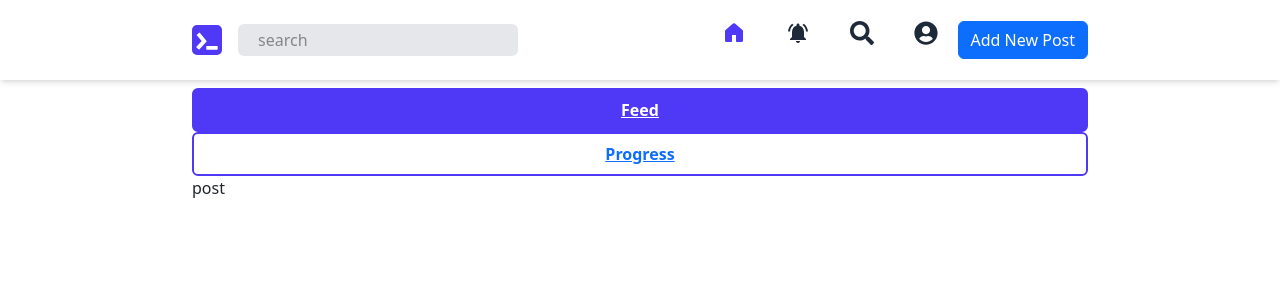
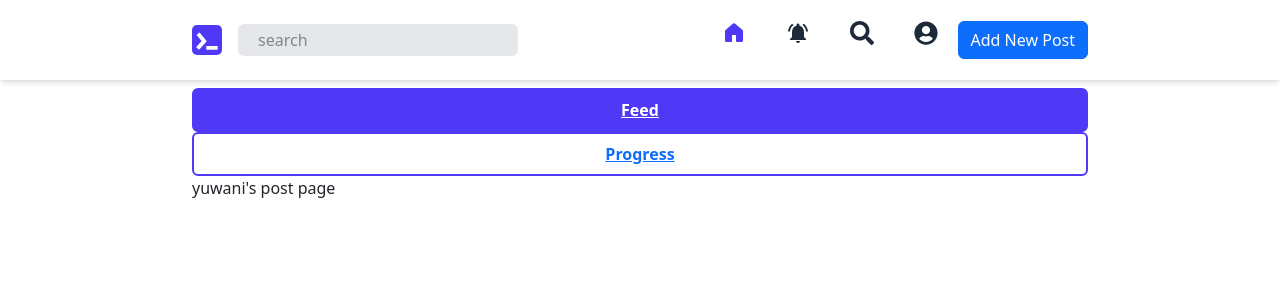
Before and after one commit to IT22343420/PAF-Frontend, a React (Vite) app: page / in a window 1280 px wide. Shown: the top 300 px of the page. Built offline with nearby package versions, Linux system fonts and the light colour scheme.

Commit message:
fix the bugs in home page component

```diff
--- a/src/components/wall/Post.jsx
+++ b/src/components/wall/Post.jsx
@@ -1,7 +1,7 @@
 import React from "react";
 
 function Post() {
-  return <div>post</div>;
+  return <div>yuwani's post page</div>;
 }
 
 export default Post;
--- a/src/components/wall/Progress.jsx
+++ b/src/components/wall/Progress.jsx
@@ -21,8 +21,8 @@ function Progress() {
   };
 
   return (
-    <div className="flex flex-col py-8 px-4">
-      <h1 className="text-2xl font-bold mb-6">Feed</h1>
+    <div className="flex flex-col pt-2">
+      <p className="text-xl font-bold mb-4">community learnning</p>
 
       {progressList.length === 0 ? (
         <p className="text-center text-gray-500">No learning progress yet.</p>
```
